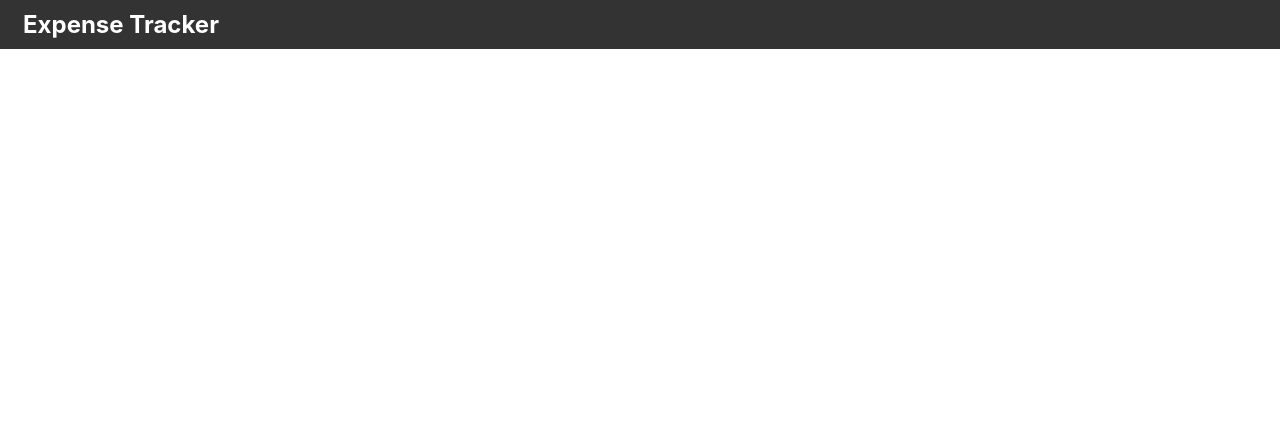
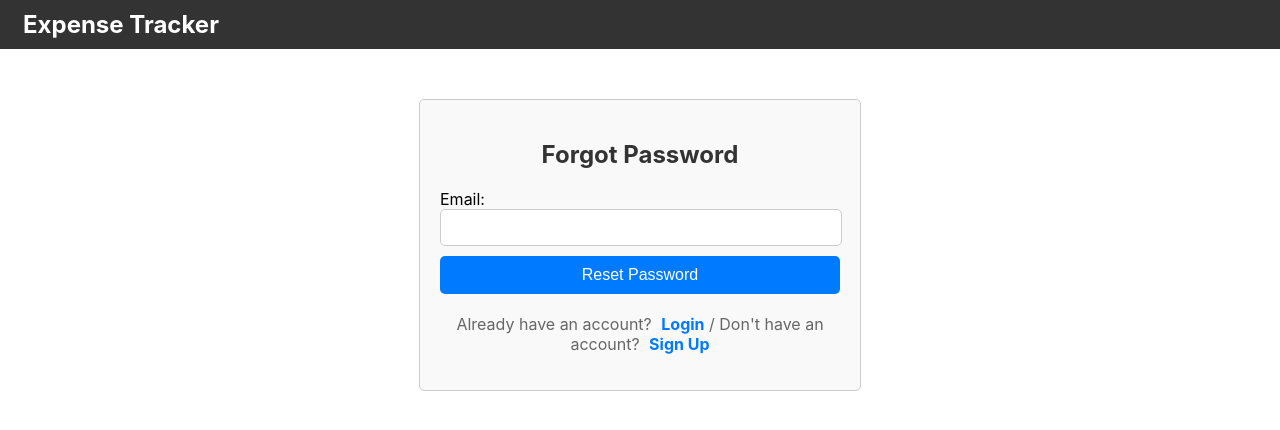
Before and after one commit to Pratyasha955/expensetracker-reactjs, a React (Create React App) app: page /forgot-password in a window 1280 px wide. Before the commit this address had no page. Shown: the top 430 px of the page. Built offline with nearby package versions, Linux system fonts and the light colour scheme.

Commit message:
Forgot Password Workflow

```diff
--- a/src/App.js
+++ b/src/App.js
@@ -7,6 +7,7 @@ import './App.css';
 import Header from './Layout/Header';
 import Home from './pages/welcome';
 import ProfileForm from './pages/ProfileForm';
+import ForgotPassword from './Auth/forgot';
 
 function App() {
   return (
@@ -16,6 +17,7 @@ function App() {
         <Routes>
           <Route path='/' element={<Login />} />
           <Route path='/Signup' element={<Signup />} />
+          <Route path='/forgot-password' element={<ForgotPassword />} />
           <Route path='/Welcome' element={<Home />} />
           <Route path='/complete-profile' element={<ProfileForm />} />
         </Routes>
--- /dev/null
+++ b/src/Auth/forgot.css
@@ -0,0 +1,64 @@
+.Forgot-container {
+    max-width: 400px;
+    margin: auto;
+    margin-top: 50px;
+    padding: 20px;
+    border: 1px solid #ccc;
+    border-radius: 5px;
+    background-color: #f9f9f9;
+  }
+
+  .Forgot-container h2 {
+    text-align: center;
+    margin-bottom: 20px;
+  }
+
+  .Forgot-container form {
+    display: flex;
+    flex-direction: column;
+  }
+
+  .Forgot-container label {
+    margin-bottom: 5px;
+  }
+
+  .Forgot-container input[type="email"] {
+    padding: 10px;
+    width: 95%;
+    margin-bottom: 10px;
+    border-radius: 5px;
+    border: 1px solid #ccc;
+  }
+
+  .Forgot-container button {
+    padding: 10px 20px;
+    background-color: #007bff;
+    color: #fff;
+    border: none;
+    border-radius: 5px;
+    cursor: pointer;
+    transition: background-color 0.3s ease;
+  }
+
+  .Forgot-container button:hover {
+    background-color: #0056b3;
+  }
+
+  .error-message {
+    color: red;
+    margin-top: 10px;
+  }
+
+  .signup-message {
+    text-align: center;
+    margin-top: 20px;
+  }
+
+  .signup-message a {
+    color: #007bff;
+    text-decoration: none;
+  }
+
+  .signup-message a:hover {
+    text-decoration: underline;
+  }
--- /dev/null
+++ b/src/Auth/forgot.js
@@ -0,0 +1,66 @@
+import React, { useState } from 'react';
+import { Link,useNavigate } from 'react-router-dom';
+import './forgot.css';
+
+const ForgotPassword = () => {
+    const [email, setEmail] = useState('');
+    const [message, setMessage] = useState('');
+    const navigate = useNavigate();
+
+    const handleSubmit = async (e) => {
+        e.preventDefault();
+        if (!email.trim()) {
+            setMessage('Please fill in all fields');
+            return;
+        }
+
+        try {
+            const response = await fetch(`https://identitytoolkit.googleapis.com/v1/accounts:sendOobCode?key=AIzaSyAd-TikGdyxo3ft2o8ndGc2kJCX2ur6q_0`, {
+                method: 'POST',
+                headers: {
+                    'Content-Type': 'application/json',
+                },
+                body: JSON.stringify({
+                    email: email,
+                    requestType: 'PASSWORD_RESET'
+                }),
+            });
+
+            if (!response.ok) {
+                const data = await response.json();
+                throw new Error(data.error.message || 'Failed to send password reset email');
+            }
+
+            setMessage(`An email has been sent to ${email} with instructions to reset your password.`);
+            setEmail('');
+            navigate('/');
+        } catch (error) {
+            setMessage(error.message || 'Failed to reset password');
+        }
+    };
+
+    return (
+        <div className="Forgot-container">
+            <h2>Forgot Password</h2>
+            <form onSubmit={handleSubmit}>
+                <div>
+                    <label htmlFor="email">Email:</label>
+                    <input
+                        type="email"
+                        id="email"
+                        value={email}
+                        onChange={(e) => setEmail(e.target.value)}
+                        required
+                    />
+                </div>
+                <button type="submit">Reset Password</button>
+            </form>
+            {message && <p className="error-message">{message}</p>}
+            <p className="signup-message">
+            Already have an account? <Link to="/">Login</Link> / Don't have an account? <Link className='sp-link' to="/signup">Sign Up</Link>
+            </p>
+        </div>
+    );
+};
+
+export default ForgotPassword;
--- a/src/Auth/login.css
+++ b/src/Auth/login.css
@@ -1,7 +1,7 @@
 .login-container {
     max-width: 400px;
     margin: 0 auto;
-    margin-top: 120px;
+    margin-top: 50px;
     padding: 20px;
     background-color: #fff;
     border-radius: 8px;
@@ -69,3 +69,19 @@
   .signup-message a:hover {
     text-decoration: underline;
   }
+
+  .forgot-message {
+    font-size: 16px;
+    text-align: center;
+    margin-top: 15px;
+  }
+
+  .forgot-message a {
+    color: #007bff;
+    text-decoration: none;
+    font-weight: bold;
+  }
+
+  .forgot-message a:hover {
+    text-decoration: underline;
+  }
--- a/src/Auth/login.js
+++ b/src/Auth/login.js
@@ -69,11 +69,14 @@ const Login = ({ onLoginSuccess }) => {
                     <input type="password" name="password" value={formData.password} onChange={handleChange} />
                 </label>
                 <br />
+                <p className="forgot-message">
+                     <Link to="/forgot-password">Forgot Password?</Link>
+                </p>
                 <button type="submit">Login</button>
             </form>
             {error && <p className="error-message">{error}</p>}
             <p className="signup-message">
-                Don't have an account? <Link  to="/Signup">Sign Up</Link>
+                Don't have an account? <Link to="/Signup">Sign Up</Link>
             </p>
         </div>
     );
--- a/src/Auth/signup.css
+++ b/src/Auth/signup.css
@@ -1,7 +1,7 @@
 .signup-container {
   max-width: 400px;
   margin: 0 auto;
-  margin-top: 100px;
+  margin-top: 50px;
   padding: 20px;
   background-color: #fff;
   border-radius: 8px;
```
